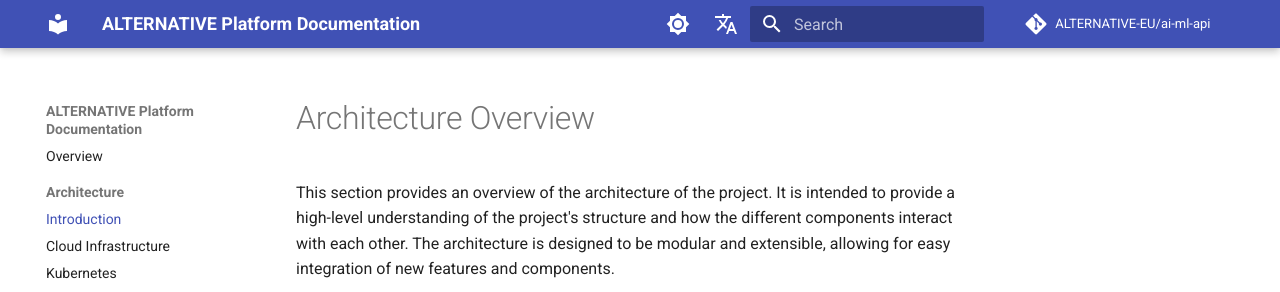
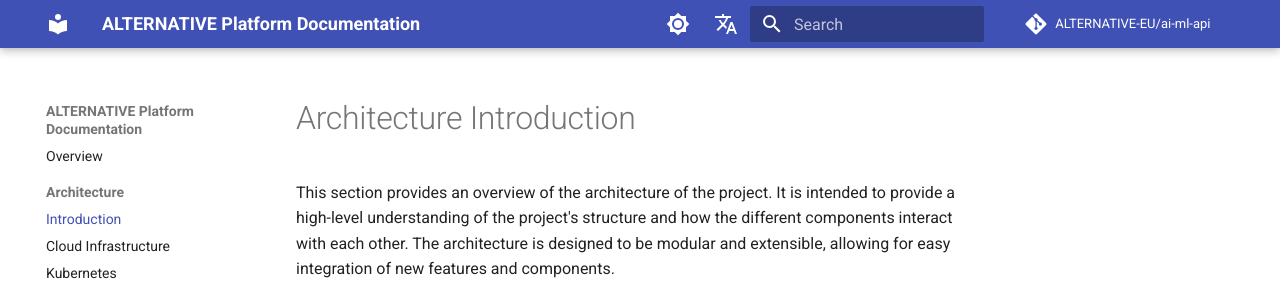
Before and after one commit to ALTERNATIVE-EU/alternative.github.io, an MkDocs documentation site: the page built from docs/docs/architecture/overview.md, in a window 1280 px wide. Shown: the top 292 px of the page. Built offline with MkDocs 1.6.1 and Material for MkDocs 9.7.7, drawn with Linux system fonts in a browser that asks for light colours; comment, search, counter and statistics services are not loaded.

Commit message:
Rename Overview to Intorduction

```diff
--- a/docs/docs/architecture/overview.md
+++ b/docs/docs/architecture/overview.md
@@ -1,3 +1,3 @@
-# Architecture Overview
+# Architecture Introduction
 
 This section provides an overview of the architecture of the project. It is intended to provide a high-level understanding of the project's structure and how the different components interact with each other. The architecture is designed to be modular and extensible, allowing for easy integration of new features and components.
```
